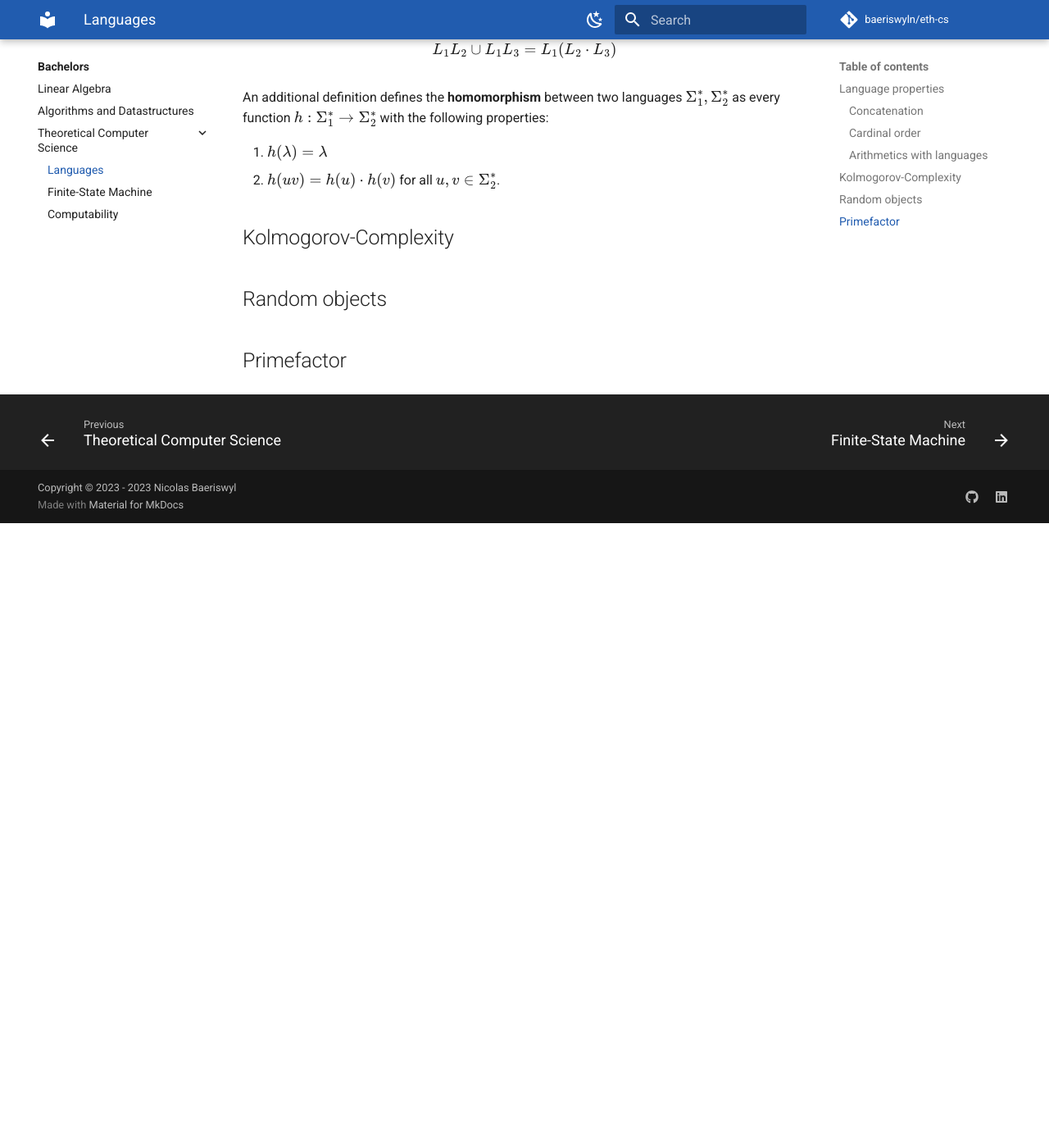
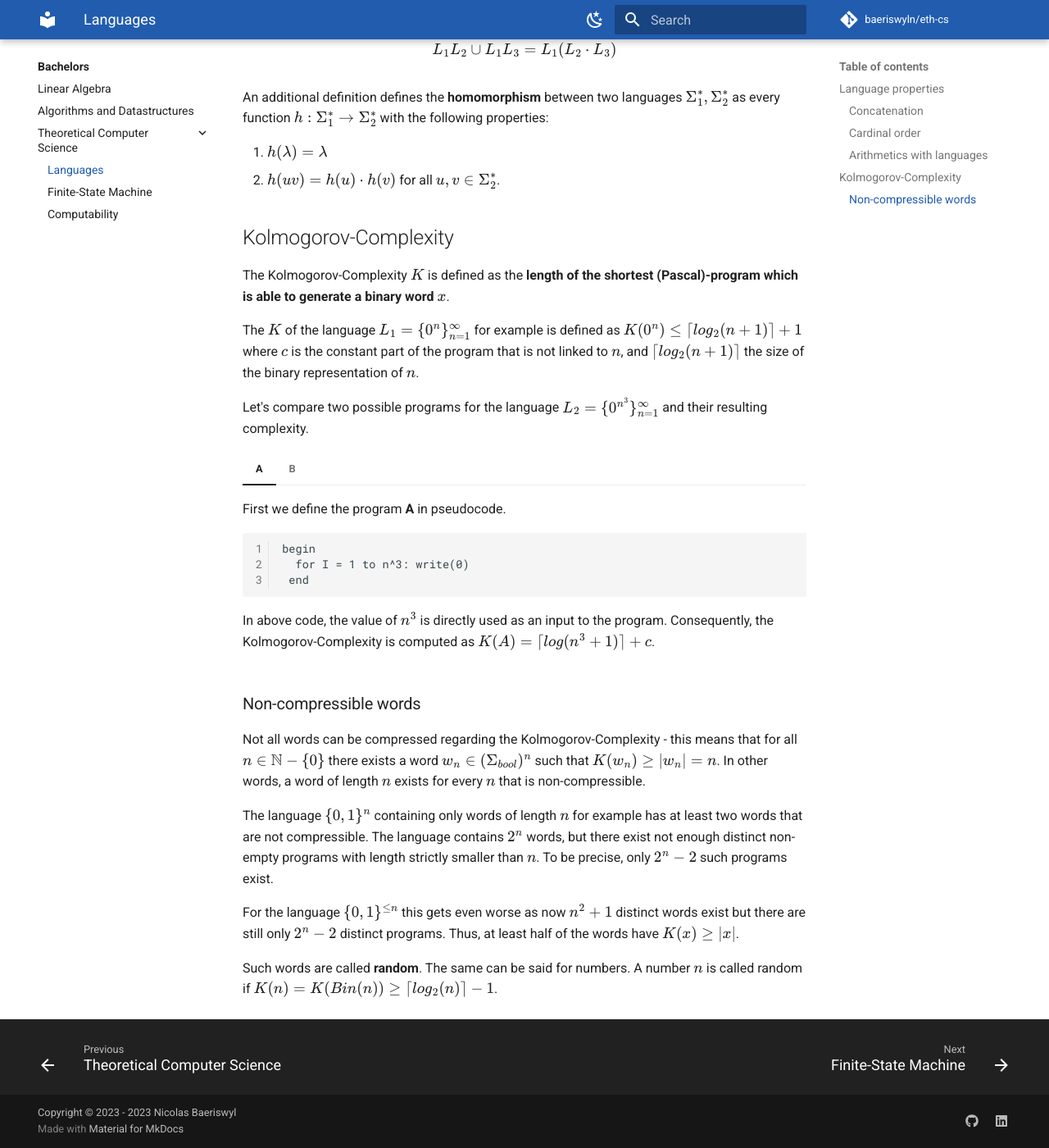
Before and after one commit to baeriswyln/eth-cs, an MkDocs documentation site: the page built from docs/bachelors/tcs/languages.md, in a window 1280 px wide and 1400 px high, scrolled down 1583 px. Shown: the whole window at 82% size. Built offline with MkDocs 1.6.1 and Material for MkDocs 9.7.7, drawn with Linux system fonts in a browser that asks for light colours; comment, search, counter and statistics services are not loaded; before the commit the page ends 2221 px from its top, so only the background shows below that.

Commit message:
:memo: fsm

````diff
--- a/docs/bachelors/tcs/languages.md
+++ b/docs/bachelors/tcs/languages.md
@@ -61,6 +61,56 @@ $h: \Sigma_1^* \to \Sigma_2^*$ with the following properties:
 
 ## Kolmogorov-Complexity
 
-## Random objects
+The Kolmogorov-Complexity $K$ is defined as the **length of the shortest (Pascal)-program which is able to generate a
+binary word $x$**.
 
-## Primefactor
+The $K$ of the language $L_1 = \{0^n\}^\infty_{n=1}$ for example is defined as $K(0^n) \leq \lceil log_2(n+1) \rceil +
+1$ where $c$
+is the constant part of the program that is not linked to $n$, and $\lceil log_2(n+1) \rceil$ the size of the binary
+representation of $n$.
+
+Let's compare two possible programs for the language $L_2 = \{0^{n^3}\}^\infty_{n=1}$ and their resulting complexity.
+
+=== "A"
+
+    First we define the program **A** in pseudocode.
+
+    ```
+    begin
+      for I = 1 to n^3: write(0)
+     end
+    ```
+
+    In above code, the value of $n^3$ is directly used as an input to the program. Consequently, the Kolmogorov-Complexity
+    is computed as $K(A) = \lceil log(n^3+1) \rceil + c$.
+
+=== "B"
+
+    Our second program **B** takes advantage of the fact that we do not care about the memory usage of our program.
+
+    ```
+    begin
+      J := n
+      J := J * J * J
+      for I = 1 to J: write(0)
+    end
+    ```
+
+    The program above has as an input the value $n$. This is better than seen in program **A**. This fact is also being
+    reflected in the Kolmogorov-Complexity $K(B) = \lceil log(n+1) \rceil + d$.
+
+### Non-compressible words
+
+Not all words can be compressed regarding the Kolmogorov-Complexity - this means that for all $n \in \mathbb{N}-\{0\}$
+there exists a word $w_n \in (\Sigma_{bool})^n$ such that $K(w_n) \geq |w_n| = n$. In other words, a word of length $n$
+exists for every $n$ that is non-compressible.
+
+The language $\{0,1\}^n$ containing only words of length $n$ for example has at least two words that are not
+compressible. The language contains $2^n$ words, but there exist not enough distinct non-empty programs with length
+strictly smaller than $n$. To be precise, only $2^n-2$ such programs exist.
+
+For the language $\{0,1\}^{\leq n}$ this gets even worse as now $n^2+1$ distinct words exist but there are still only
+$2^n-2$ distinct programs. Thus, at least half of the words have $K(x) \geq |x|$.
+
+Such words are called **random**. The same can be said for numbers. A number $n$ is called random if
+$K(n) = K(Bin(n)) \geq \lceil log_2(n) \rceil -1$.
````
Also changed, not shown: docs/bachelors/tcs/fsm.md (+89 -0 lines), docs/diagrams/b/tcs/ea_1.svg (added).
